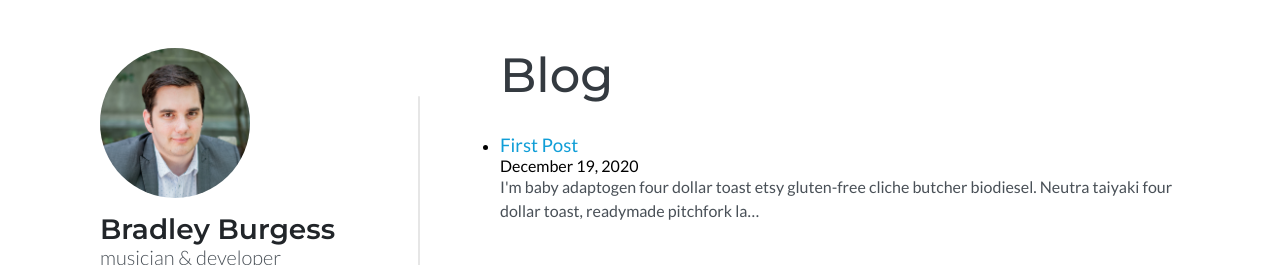
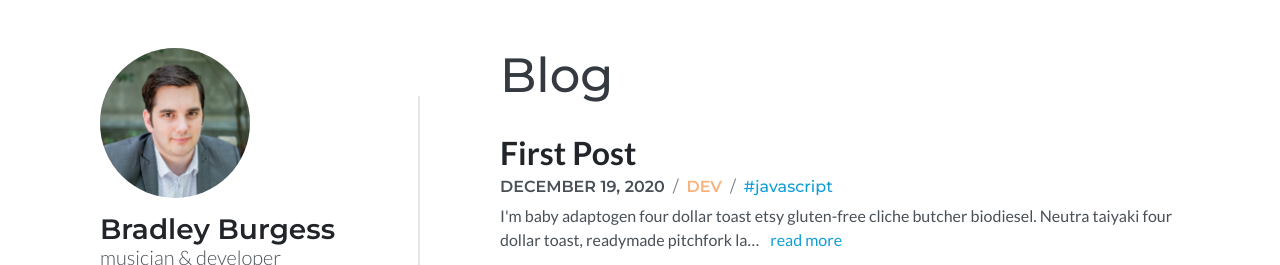
Before and after one commit to bradleyburgess/bradley-burgess.com_v2, a Gatsby site: page /blog in a window 1280 px wide. Shown: the top 265 px of the page. Built offline with nearby package versions, Linux system fonts and the light colour scheme; Gatsby itself is replaced by a stand-in of ours.

Commit message:
Fleshed out

```diff
--- a/src/pages/blog.jsx
+++ b/src/pages/blog.jsx
@@ -3,13 +3,15 @@ import { graphql, Link } from "gatsby"
 import Layout from "../components/layout"
 import SEO from "../components/seo"
 import Heading from "../components/Heading"
+import styles from "../css/BlogPage.module.scss"
 
-export default function Blog({ data }) {
+export default function BlogPage({ data }) {
+  console.log(data.allFile.nodes[0].childMarkdownRemark.frontmatter)
   return (
     <Layout>
       <SEO title="Blog" />
       <Heading>Blog</Heading>
-      <ul>
+      <ul className={styles.list}>
         {data.allFile.nodes.map(item => (
           <BlogPostListItem
             key={item.childMarkdownRemark.frontmatter.slug}
@@ -23,11 +25,27 @@ export default function Blog({ data }) {
 
 const BlogPostListItem = ({ item }) => (
   <li>
-    <Link to={`/blog/${item.frontmatter.slug}`}>
-      <h3>{item.frontmatter.title}</h3>
-    </Link>
-    <h4>{item.frontmatter.date}</h4>
-    <p>{item.excerpt}</p>
+    <h3 className={styles.title}>
+      <Link to={`/blog/${item.frontmatter.slug}`}>
+        {item.frontmatter.title}
+      </Link>
+    </h3>
+    <h4 className={styles.meta}>
+      <span className={styles.date}>{item.frontmatter.date}</span>
+      <span className={styles.divider}> / </span>
+      <span className={styles.category}>{item.frontmatter.category}</span>
+      {item.frontmatter.tags && <span className={styles.divider}> / </span>}
+      {item.frontmatter.tags &&
+        item.frontmatter.tags.map((tag, i, arr) => (
+          <span className={styles.tag} key={tag}>
+            #{tag}{" "}
+          </span>
+        ))}
+    </h4>
+    <p className={styles.excerpt}>
+      {item.excerpt}{" "}
+      <Link to={`/blog/${item.frontmatter.slug}`}>read more</Link>
+    </p>
   </li>
 )
 
@@ -48,6 +66,8 @@ export const query = graphql`
             date(formatString: "MMMM DD, YYYY")
             slug
             title
+            category
+            tags
           }
           html
         }
```
